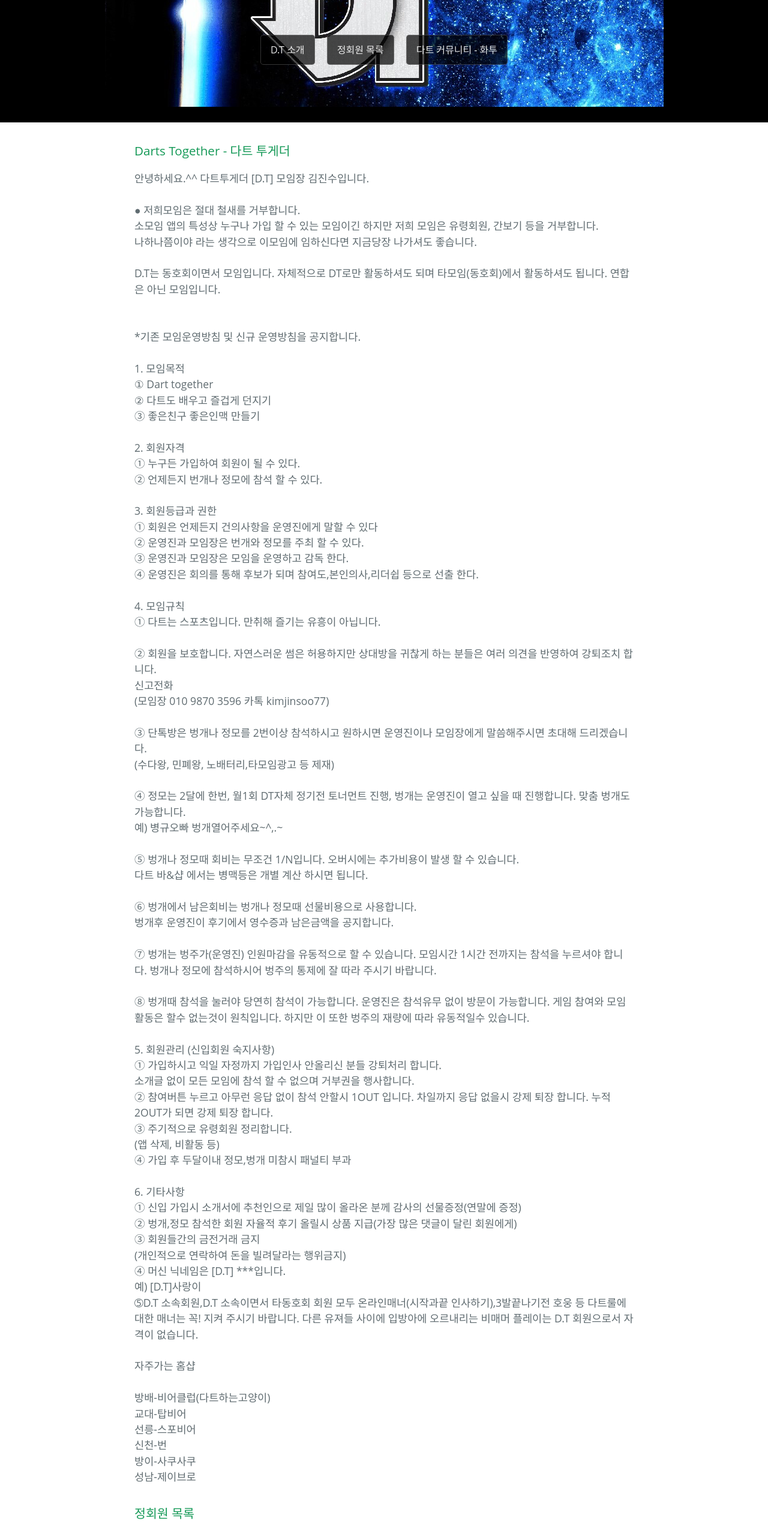
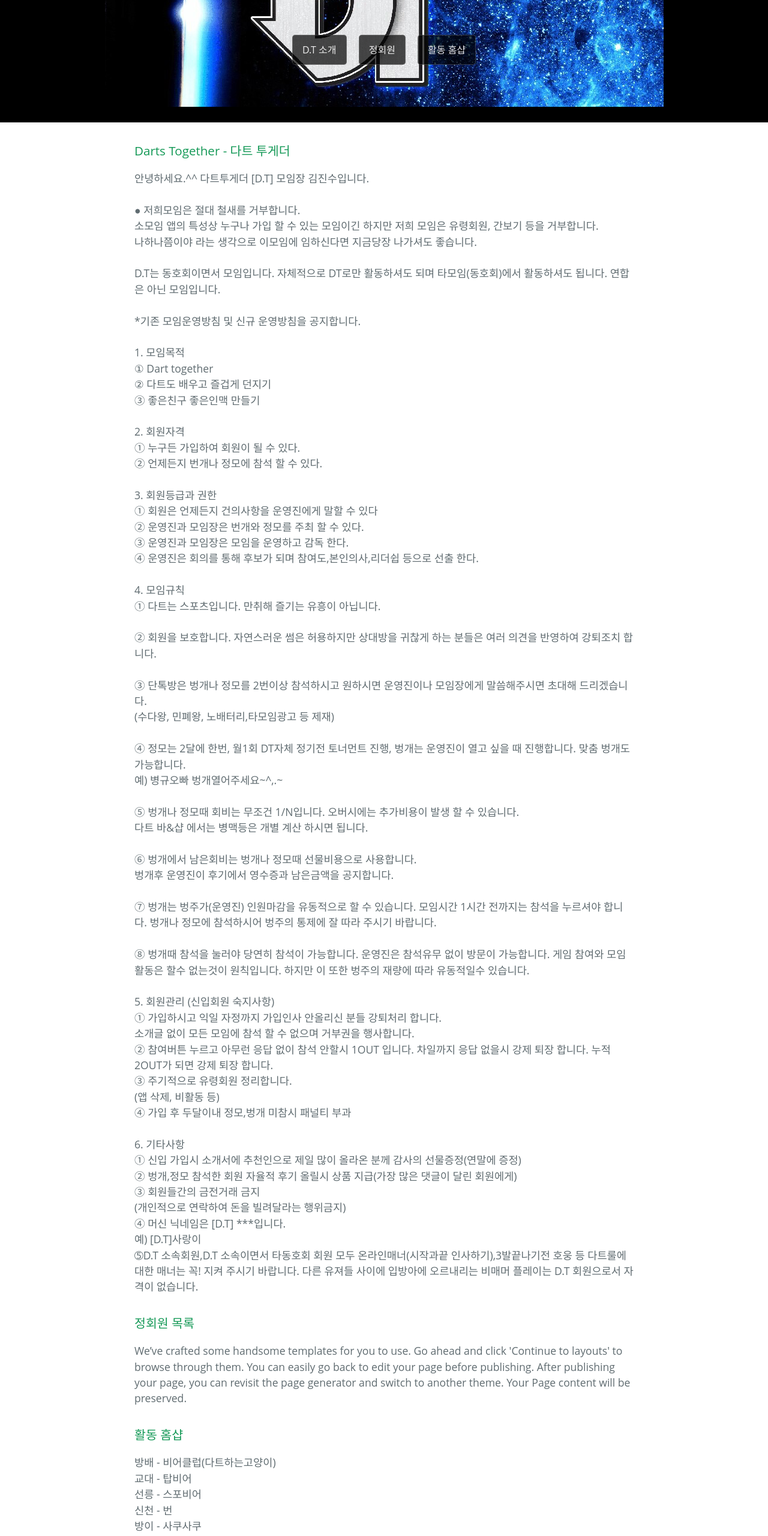
Before and after one commit to throwroses/dt, a plain HTML site: page index.html in a window 1280 px wide. Shown: the part 240-2800 px from the top of the page at 60% size. Drawn offline with Linux system fonts and the light colour scheme.

```diff
--- a/index.html
+++ b/index.html
@@ -11,8 +11,8 @@
 <body>
 <section class="page-header">
     <a href="#intro" class="btn" style="margin-top:20%;">D.T 소개</a>
-    <a href="#searchMember" class="btn">정회원 목록</a>
-    <a href="http://talk.throwroses.com" class="btn">다트 커뮤니티 - 화투</a>
+    <a href="#searchMember" class="btn">정회원</a>
+    <a href="#homeshop" class="btn">활동 홈샵</a>
 </section>
 
 <section class="main-content">
@@ -26,7 +26,6 @@
         나하나쯤이야 라는 생각으로 이모임에 임하신다면 지금당장 나가셔도 좋습니다.<br>
         <br>
         D.T는 동호회이면서 모임입니다. 자체적으로 DT로만 활동하셔도 되며 타모임(동호회)에서 활동하셔도 됩니다. 연합은 아닌 모임입니다.<br>
-        <br>
         <br>
         *기존 모임운영방침 및 신규 운영방침을 공지합니다.<br>
         <br>
@@ -49,8 +48,6 @@
         ① 다트는 스포츠입니다. 만취해 즐기는 유흥이 아닙니다.<br>
         <br>
         ② 회원을 보호합니다. 자연스러운 썸은 허용하지만 상대방을 귀찮게 하는 분들은 여러 의견을 반영하여 강퇴조치 합니다.<br>
-        신고전화<br>
-        (모임장 010 9870 3596 카톡 kimjinsoo77)<br>
         <br>
         ③ 단톡방은 벙개나 정모를 2번이상 참석하시고 원하시면 운영진이나 모임장에게 말씀해주시면 초대해 드리겠습니다.<br>
         (수다왕, 민폐왕, 노배터리,타모임광고 등 제재)<br>
@@ -84,15 +81,6 @@
         ④ 머신 닉네임은 [D.T] ***입니다.<br>
         예) [D.T]사랑이<br>
         ➄D.T 소속회원,D.T 소속이면서 타동호회 회원 모두 온라인매너(시작과끝 인사하기),3발끝나기전 호웅 등 다트룰에 대한 매너는 꼭! 지켜 주시기 바랍니다. 다른 유져들 사이에 입방아에 오르내리는 비매머 플레이는 D.T 회원으로서 자격이 없습니다.<br>
-        <br>
-        자주가는 홈샵<br>
-        <br>
-        방배-비어클럽(다트하는고양이)<br>
-        교대-탑비어<br>
-        선릉-스포비어<br>
-        신천-번<br>
-        방이-사쿠사쿠<br>
-        성남-제이브로<br>
     </p>
 
     <h3><a id="searchMember" class="anchor" href="#searchMember" aria-hidden="true"><span aria-hidden="true" class="octicon octicon-link"></span></a>정회원 목록</h3>
@@ -100,6 +88,18 @@
     <p>
         We’ve crafted some handsome templates for you to use. Go ahead and click 'Continue to layouts' to browse through them. You can easily go back to edit your page before publishing. After publishing your page, you can revisit the page generator and switch to another theme. Your Page content will
         be preserved.
+    </p>
+
+
+    <h3><a id="homeshop" class="anchor" href="#homeshop" aria-hidden="true"><span aria-hidden="true" class="octicon octicon-link"></span></a>활동 홈샵</h3>
+
+    <p>
+        방배 - 비어클럽(다트하는고양이)<br>
+        교대 - 탑비어<br>
+        선릉 - 스포비어<br>
+        신천 - 번<br>
+        방이 - 사쿠사쿠<br>
+        성남 - 제이브로<br>
     </p>
 
     <footer class="site-footer">
```
